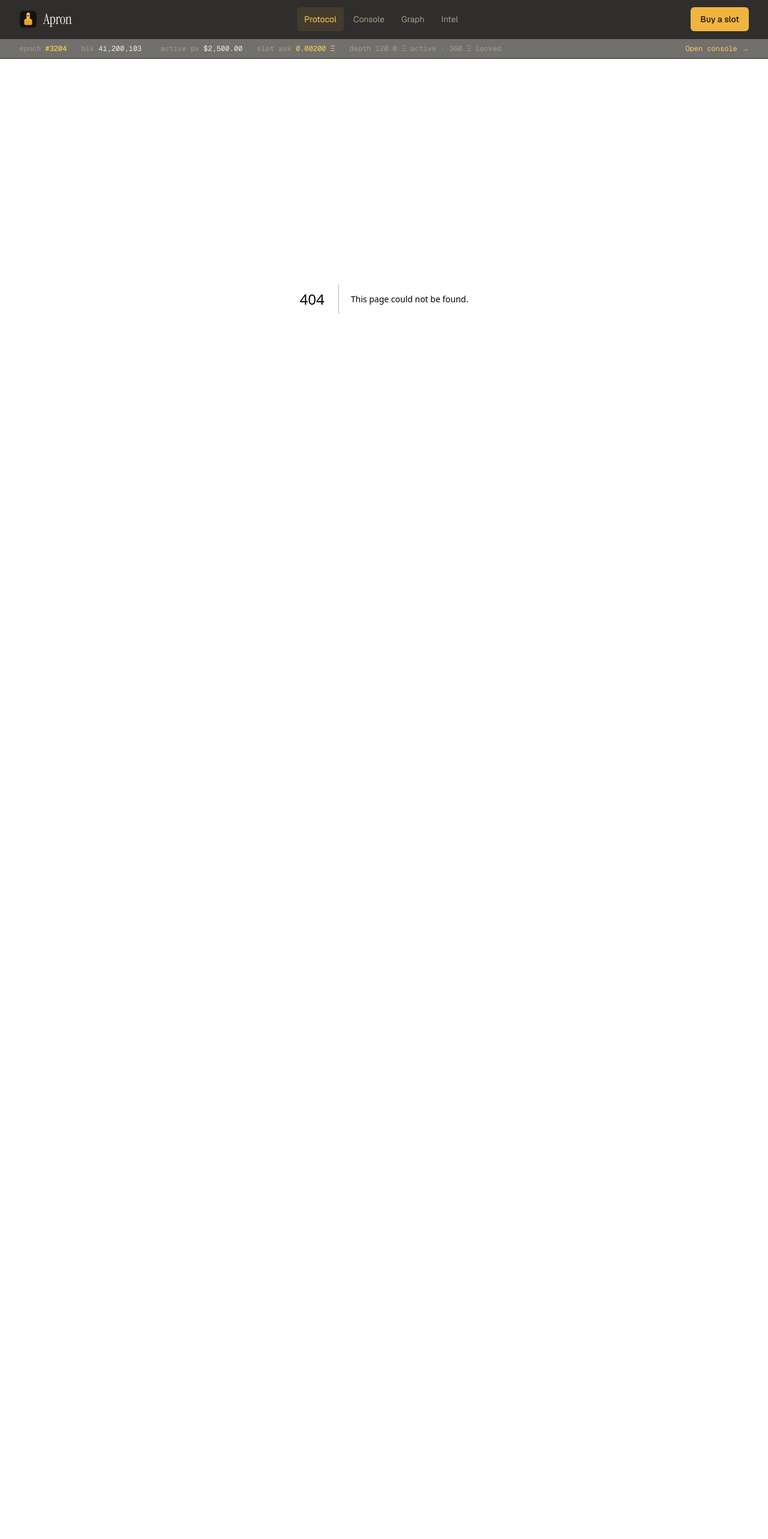
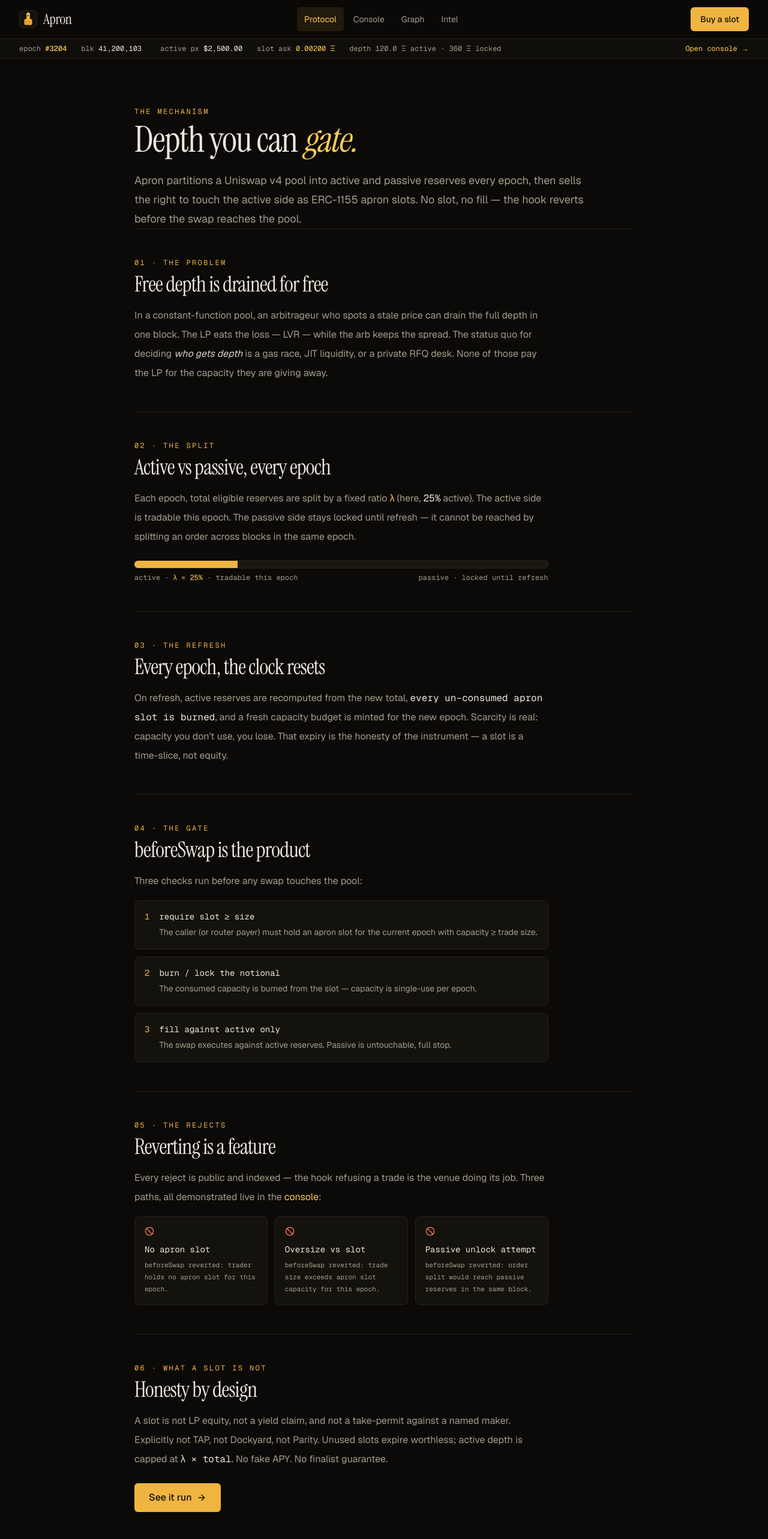
Before and after one commit to Kartikvyas1604/Cadence, a Next.js app: page /protocol in a window 1280 px wide. Before the commit this address had no page. Shown: the top 2566 px of the page at 60% size. Before the commit the page ends 898 px from the top, so only its background shows below. Built offline with nearby package versions, Linux system fonts and the light colour scheme.

Commit message:
feat: /protocol — problem, split, refresh, gate, rejects, honesty sections

```diff
--- /dev/null
+++ b/app/protocol/page.tsx
@@ -0,0 +1,186 @@
+import type { Metadata } from "next";
+import Link from "next/link";
+import { ArrowRight, Ban } from "lucide-react";
+import { SiteFooter } from "@/components/site-footer";
+import { REJECT_REASONS } from "@/lib/apron/types";
+
+export const metadata: Metadata = {
+  title: "Protocol — Apron",
+  description:
+    "Active/passive reserves, the λ split, epoch refresh, and the beforeSwap apron-slot gate. How Apron works.",
+};
+
+function Section({
+  kicker,
+  title,
+  children,
+}: {
+  kicker: string;
+  title: string;
+  children: React.ReactNode;
+}) {
+  return (
+    <section className="border-t border-border py-12 first:border-t-0 first:pt-0">
+      <p className="font-mono text-xs uppercase tracking-[0.2em] text-accent">
+        {kicker}
+      </p>
+      <h2 className="mt-2 font-serif text-3xl tracking-tight text-foreground md:text-4xl">
+        {title}
+      </h2>
+      <div className="mt-4 max-w-prose text-sm leading-7 text-muted md:text-base md:leading-8">
+        {children}
+      </div>
+    </section>
+  );
+}
+
+export default function ProtocolPage() {
+  return (
+    <>
+      <main className="flex-1">
+        <div className="mx-auto w-full max-w-4xl px-4 py-16 md:px-6 md:py-20 lg:px-8">
+          <p className="font-mono text-xs uppercase tracking-[0.2em] text-accent">
+            the mechanism
+          </p>
+          <h1 className="mt-2 font-serif text-5xl leading-[1.05] tracking-tight text-foreground md:text-6xl">
+            Depth you can{" "}
+            <em className="italic text-accent-strong">gate.</em>
+          </h1>
+          <p className="mt-5 max-w-prose text-base leading-7 text-muted md:text-lg md:leading-8">
+            Apron partitions a Uniswap v4 pool into active and passive reserves
+            every epoch, then sells the right to touch the active side as
+            ERC-1155 apron slots. No slot, no fill — the hook reverts before the
+            swap reaches the pool.
+          </p>
+
+          <Section kicker="01 · the problem" title="Free depth is drained for free">
+            <p>
+              In a constant-function pool, an arbitrageur who spots a stale
+              price can drain the full depth in one block. The LP eats the loss
+              — LVR — while the arb keeps the spread. The status quo for deciding{" "}
+              <em className="italic text-foreground/90">who gets depth</em> is a
+              gas race, JIT liquidity, or a private RFQ desk. None of those pay
+              the LP for the capacity they are giving away.
+            </p>
+          </Section>
+
+          <Section kicker="02 · the split" title="Active vs passive, every epoch">
+            <p>
+              Each epoch, total eligible reserves are split by a fixed ratio{" "}
+              <span className="font-mono text-accent-strong">λ</span> (here,{" "}
+              <span className="font-mono text-foreground">25%</span> active). The
+              active side is tradable this epoch. The passive side stays locked
+              until refresh — it cannot be reached by splitting an order across
+              blocks in the same epoch.
+            </p>
+            <div className="mt-6" aria-hidden>
+              <div className="flex h-3 w-full overflow-hidden rounded-full bg-surface-raised ring-1 ring-border">
+                <div className="h-full w-1/4 bg-accent" />
+              </div>
+              <div className="mt-2 flex justify-between font-mono text-xs text-muted">
+                <span>
+                  active · <span className="text-accent-strong">λ = 25%</span> ·
+                  tradable this epoch
+                </span>
+                <span>passive · locked until refresh</span>
+              </div>
+            </div>
+          </Section>
+
+          <Section kicker="03 · the refresh" title="Every epoch, the clock resets">
+            <p>
+              On refresh, active reserves are recomputed from the new total,{" "}
+              <span className="font-mono text-foreground">
+                every un-consumed apron slot is burned
+              </span>
+              , and a fresh capacity budget is minted for the new epoch. Scarcity
+              is real: capacity you don&apos;t use, you lose. That expiry is the
+              honesty of the instrument — a slot is a time-slice, not equity.
+            </p>
+          </Section>
+
+          <Section kicker="04 · the gate" title="beforeSwap is the product">
+            <p>Three checks run before any swap touches the pool:</p>
+            <ol className="mt-4 space-y-3">
+              {[
+                [
+                  "require slot ≥ size",
+                  "The caller (or router payer) must hold an apron slot for the current epoch with capacity ≥ trade size.",
+                ],
+                [
+                  "burn / lock the notional",
+                  "The consumed capacity is burned from the slot — capacity is single-use per epoch.",
+                ],
+                [
+                  "fill against active only",
+                  "The swap executes against active reserves. Passive is untouchable, full stop.",
+                ],
+              ].map(([code, body], i) => (
+                <li
+                  key={code}
+                  className="flex gap-4 rounded-lg border border-border bg-surface p-4"
+                >
+                  <span className="font-mono text-sm tabular-nums text-accent">
+                    {String(i + 1)}
+                  </span>
+                  <div>
+                    <p className="font-mono text-sm text-foreground">{code}</p>
+                    <p className="mt-1 text-sm leading-6 text-muted">{body}</p>
+                  </div>
+                </li>
+              ))}
+            </ol>
+          </Section>
+
+          <Section kicker="05 · the rejects" title="Reverting is a feature">
+            <p>
+              Every reject is public and indexed — the hook refusing a trade is
+              the venue doing its job. Three paths, all demonstrated live in the{" "}
+              <Link
+                href="/console"
+                className="text-accent-strong underline-offset-4 hover:underline"
+              >
+                console
+              </Link>
+              :
+            </p>
+            <ul className="mt-4 grid gap-3 sm:grid-cols-3">
+              {Object.values(REJECT_REASONS).map((r) => (
+                <li
+                  key={r.code}
+                  className="rounded-lg border border-border bg-surface p-4"
+                >
+                  <Ban className="size-4 text-danger" aria-hidden />
+                  <p className="mt-3 font-mono text-sm text-foreground">
+                    {r.title}
+                  </p>
+                  <p className="mt-1.5 font-mono text-[11px] leading-5 text-muted">
+                    {r.detail}
+                  </p>
+                </li>
+              ))}
+            </ul>
+          </Section>
+
+          <Section kicker="06 · what a slot is not" title="Honesty by design">
+            <p>
+              A slot is not LP equity, not a yield claim, and not a take-permit
+              against a named maker. Explicitly not TAP, not Dockyard, not
+              Parity. Unused slots expire worthless; active depth is capped at{" "}
+              <span className="font-mono text-foreground">λ × total</span>. No
+              fake APY. No finalist guarantee.
+            </p>
+            <Link
+              href="/console"
+              className="mt-6 inline-flex h-12 items-center gap-2 rounded-md bg-accent px-6 font-medium text-accent-foreground transition-colors duration-100 hover:bg-accent-strong active:translate-y-px"
+            >
+              See it run
+              <ArrowRight className="size-4" aria-hidden />
+            </Link>
+          </Section>
+        </div>
+      </main>
+      <SiteFooter />
+    </>
+  );
+}
```
